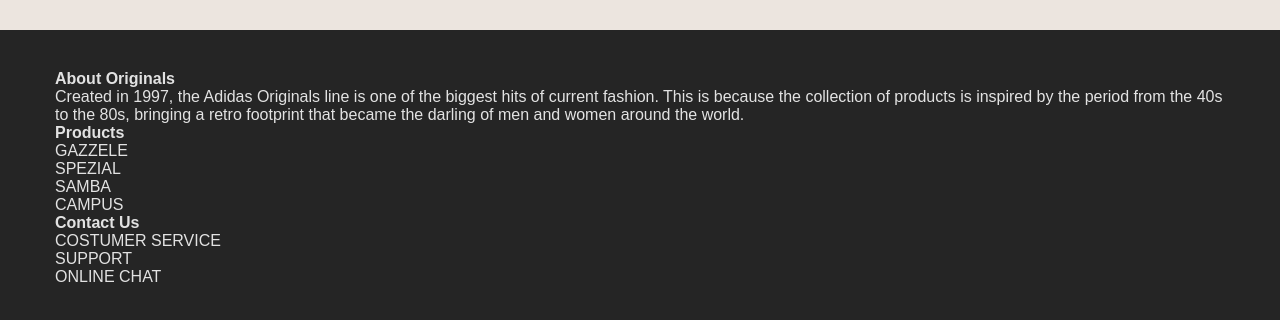
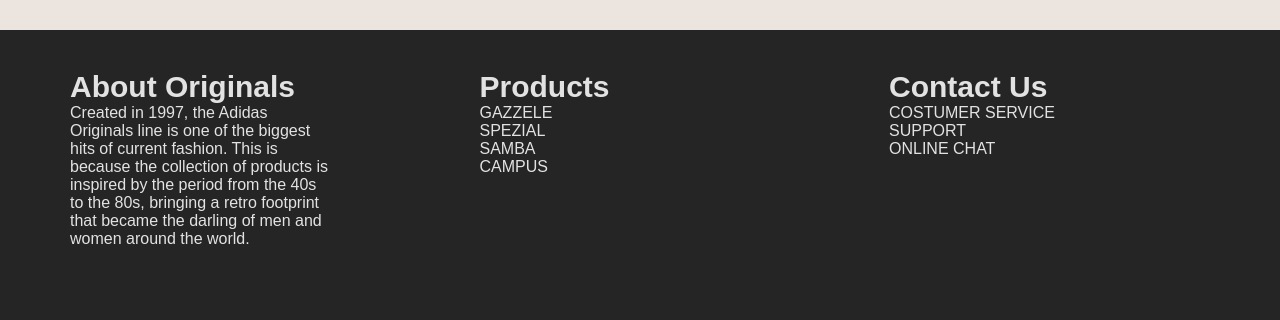
Before and after one commit to marcelovsk1/rect-3, a React (Create React App) app in the folder originals-mktplace/: page / in a window 1280 px wide. Shown: the part 2117-2437 px from the top of the page. After the commit the page ends 2405 px from the top, so only its background shows below. Built offline with nearby package versions, Linux system fonts and the light colour scheme.

Commit message:
working on

```diff
--- a/originals-mktplace/src/App.scss
+++ b/originals-mktplace/src/App.scss
@@ -614,6 +614,21 @@
       margin: auto;
     }
 
+    .footer-row {
+      display: flex;
+      flex-wrap: wrap;
+      gap: 10%;
+    }
+
+    .footer-col {
+      width: 25%;
+      padding: 0 15px;
+
+        h4 {
+          font-size: 30px;
+        }
+    }
+
     ul {
       list-style: none;
     }
```
